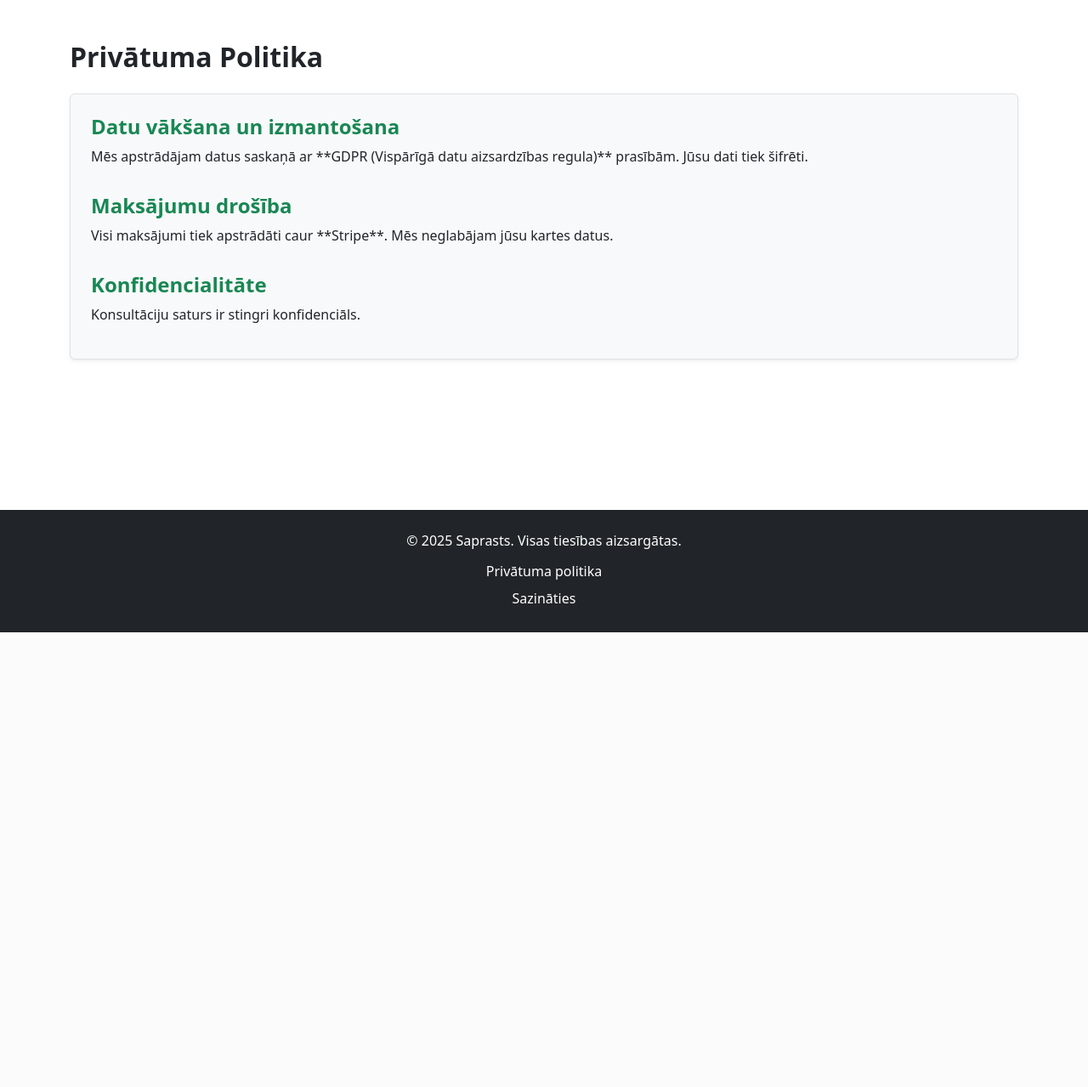
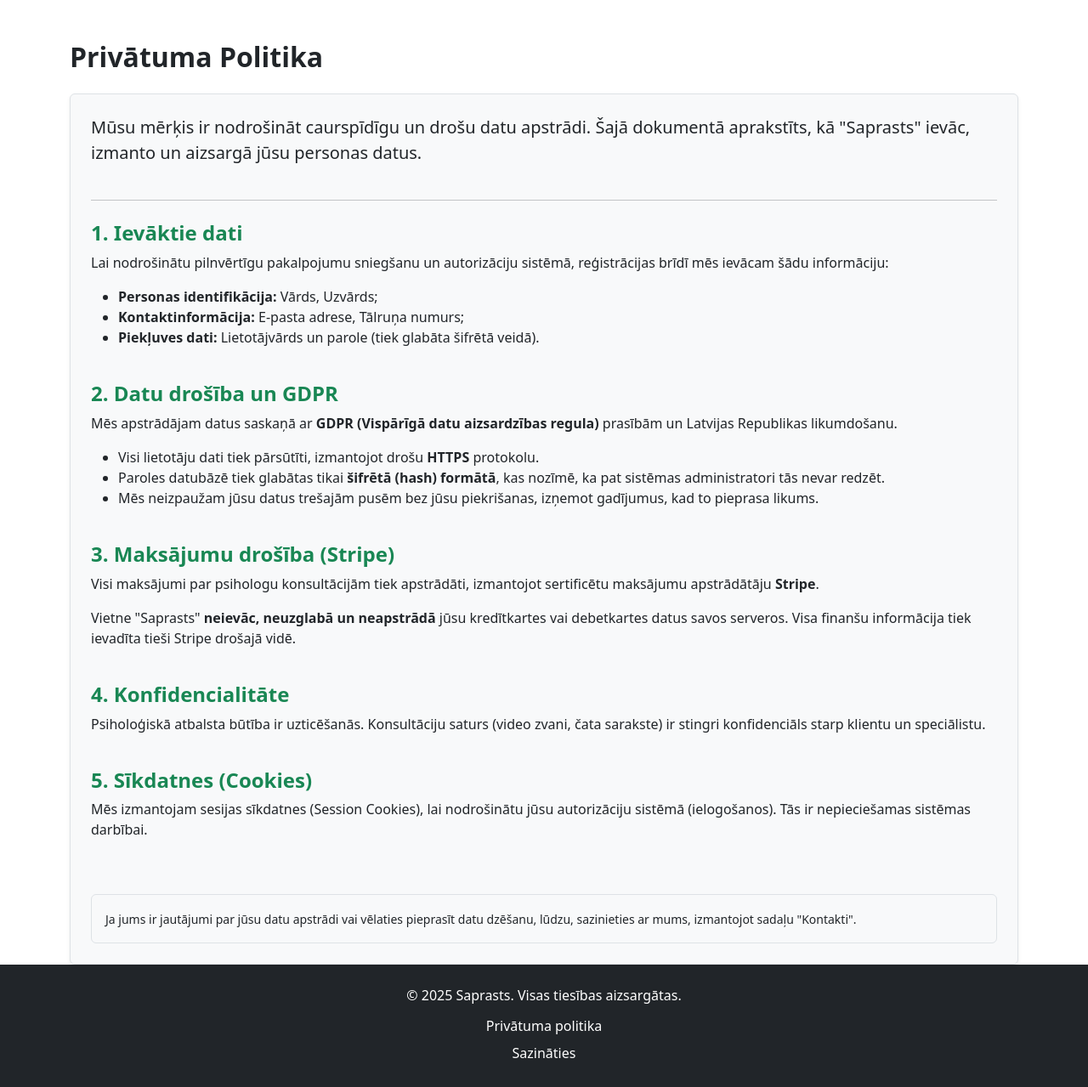
Before and after one commit to Andrejatsm/Eksamena_Gala_Darbs, a PHP site: page /saprasts/privacy.php in a window 1280 px wide. Shown: the part 56-1335 px from the top of the page at 85% size. Before the commit the page ends 800 px from the top, so only its background shows below. Run offline with PHP 8.4, Linux system fonts and the light colour scheme.

Commit message:
Izlabota privātuma politika

```diff
--- a/privacy.php
+++ b/privacy.php
@@ -7,14 +7,39 @@ require 'header.php';
     <h2 class="mb-4 fw-bold">Privātuma Politika</h2>
 
     <div id="privacy-policy-text" class="card p-4 shadow-sm">
-        <h4 class="fw-bold text-success">Datu vākšana un izmantošana</h4>
-        <p>Mēs apstrādājam datus saskaņā ar **GDPR (Vispārīgā datu aizsardzības regula)** prasībām. Jūsu dati tiek šifrēti.</p>
+        <p class="lead mb-4">Mūsu mērķis ir nodrošināt caurspīdīgu un drošu datu apstrādi. Šajā dokumentā aprakstīts, kā "Saprasts" ievāc, izmanto un aizsargā jūsu personas datus.</p>
 
-        <h4 class="fw-bold text-success mt-3">Maksājumu drošība</h4>
-        <p>Visi maksājumi tiek apstrādāti caur **Stripe**. Mēs neglabājam jūsu kartes datus.</p>
+        <hr class="mb-4">
 
-        <h4 class="fw-bold text-success mt-3">Konfidencialitāte</h4>
-        <p>Konsultāciju saturs ir stingri konfidenciāls.</p>
+        <h4 class="fw-bold text-success">1. Ievāktie dati</h4>
+        <p>Lai nodrošinātu pilnvērtīgu pakalpojumu sniegšanu un autorizāciju sistēmā, reģistrācijas brīdī mēs ievācam šādu informāciju:</p>
+        <ul>
+            <li><strong>Personas identifikācija:</strong> Vārds, Uzvārds;</li>
+            <li><strong>Kontaktinformācija:</strong> E-pasta adrese, Tālruņa numurs;</li>
+            <li><strong>Piekļuves dati:</strong> Lietotājvārds un parole (tiek glabāta šifrētā veidā).</li>
+        </ul>
+
+        <h4 class="fw-bold text-success mt-4">2. Datu drošība un GDPR</h4>
+        <p>Mēs apstrādājam datus saskaņā ar <strong>GDPR (Vispārīgā datu aizsardzības regula)</strong> prasībām un Latvijas Republikas likumdošanu.</p>
+        <ul>
+            <li>Visi lietotāju dati tiek pārsūtīti, izmantojot drošu <strong>HTTPS</strong> protokolu.</li>
+            <li>Paroles datubāzē tiek glabātas tikai <strong>šifrētā (hash) formātā</strong>, kas nozīmē, ka pat sistēmas administratori tās nevar redzēt.</li>
+            <li>Mēs neizpaužam jūsu datus trešajām pusēm bez jūsu piekrišanas, izņemot gadījumus, kad to pieprasa likums.</li>
+        </ul>
+
+        <h4 class="fw-bold text-success mt-4">3. Maksājumu drošība (Stripe)</h4>
+        <p>Visi maksājumi par psihologu konsultācijām tiek apstrādāti, izmantojot sertificētu maksājumu apstrādātāju <strong>Stripe</strong>.</p>
+        <p>Vietne "Saprasts" <strong>neievāc, neuzglabā un neapstrādā</strong> jūsu kredītkartes vai debetkartes datus savos serveros. Visa finanšu informācija tiek ievadīta tieši Stripe drošajā vidē.</p>
+
+        <h4 class="fw-bold text-success mt-4">4. Konfidencialitāte</h4>
+        <p>Psiholoģiskā atbalsta būtība ir uzticēšanās. Konsultāciju saturs (video zvani, čata sarakste) ir stingri konfidenciāls starp klientu un speciālistu.</p>
+
+        <h4 class="fw-bold text-success mt-4">5. Sīkdatnes (Cookies)</h4>
+        <p>Mēs izmantojam sesijas sīkdatnes (Session Cookies), lai nodrošinātu jūsu autorizāciju sistēmā (ielogošanos). Tās ir nepieciešamas sistēmas darbībai.</p>
+
+        <div class="mt-5 p-3 bg-light border rounded text-dark">
+            <small>Ja jums ir jautājumi par jūsu datu apstrādi vai vēlaties pieprasīt datu dzēšanu, lūdzu, sazinieties ar mums, izmantojot sadaļu "Kontakti".</small>
+        </div>
     </div>
 </div>
 
```
Also changed, not shown: Images/psih1.png (added), Images/psih2.png (added), 3 other files.
